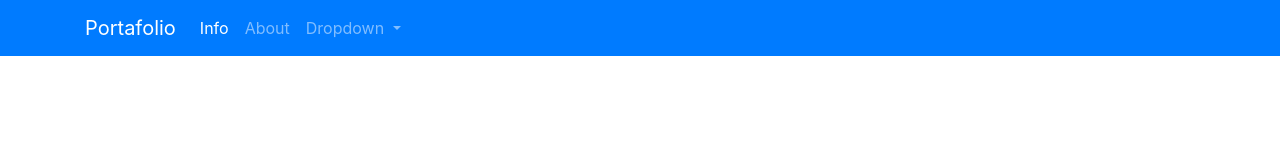
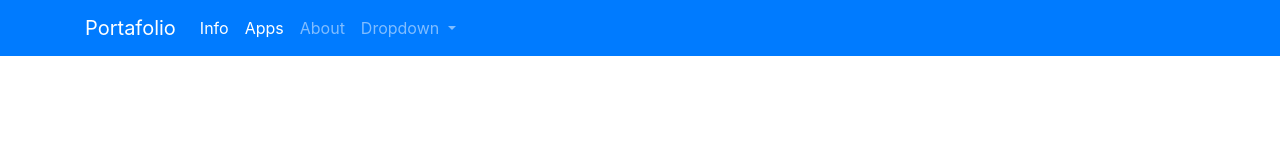
Before and after one commit to cestradamiranda/portafolio, an Angular app: page / in a window 1280 px wide. Shown: the top 160 px of the page. Built offline with nearby package versions, Linux system fonts and the light colour scheme.

Commit message:
nav example added

```diff
--- a/src/app/app.component.html
+++ b/src/app/app.component.html
@@ -10,6 +10,9 @@
       <ul class="navbar-nav mr-auto">
         <li class="nav-item active">
           <a class="nav-link" routerLink="/info">Info</a>
+        </li>
+        <li class="nav-item active">
+          <a class="nav-link">Apps</a>
         </li>
         <li class="nav-item">
           <a class="nav-link" routerLink="/about">About</a>
```
